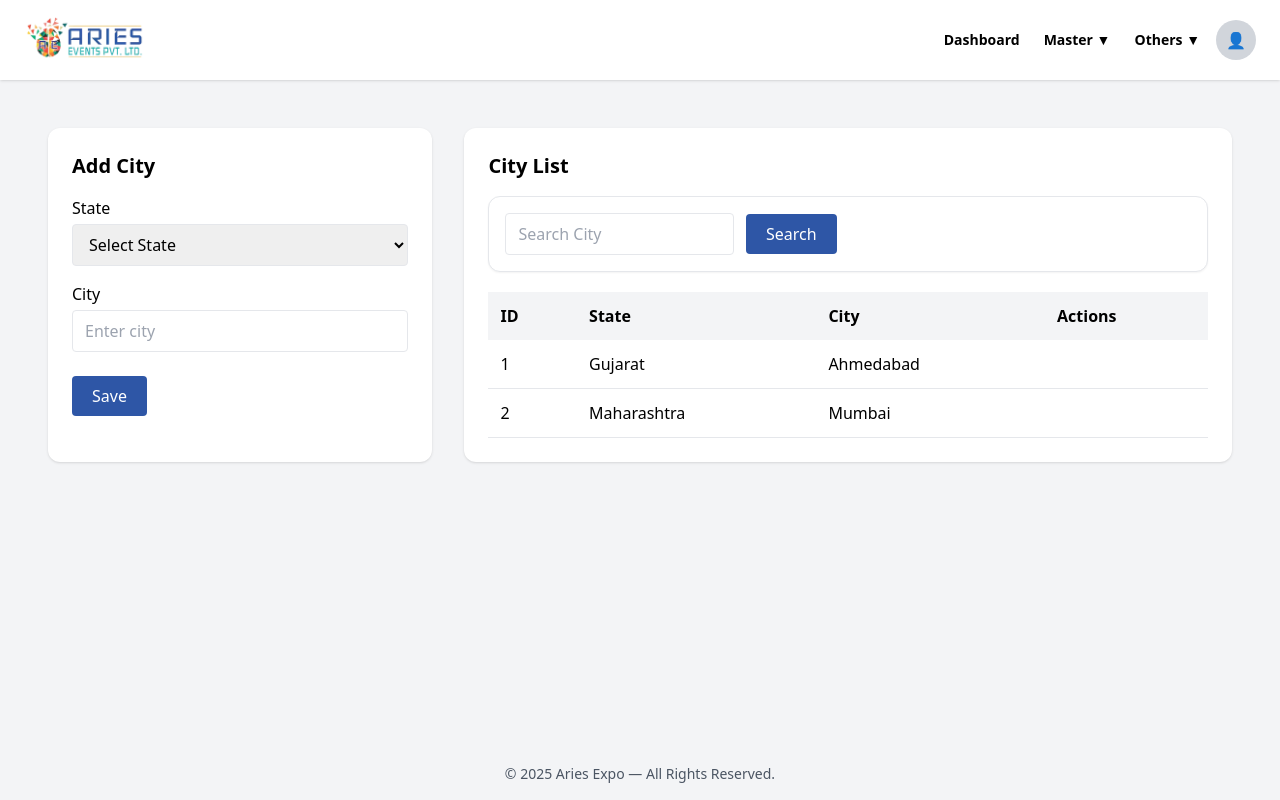
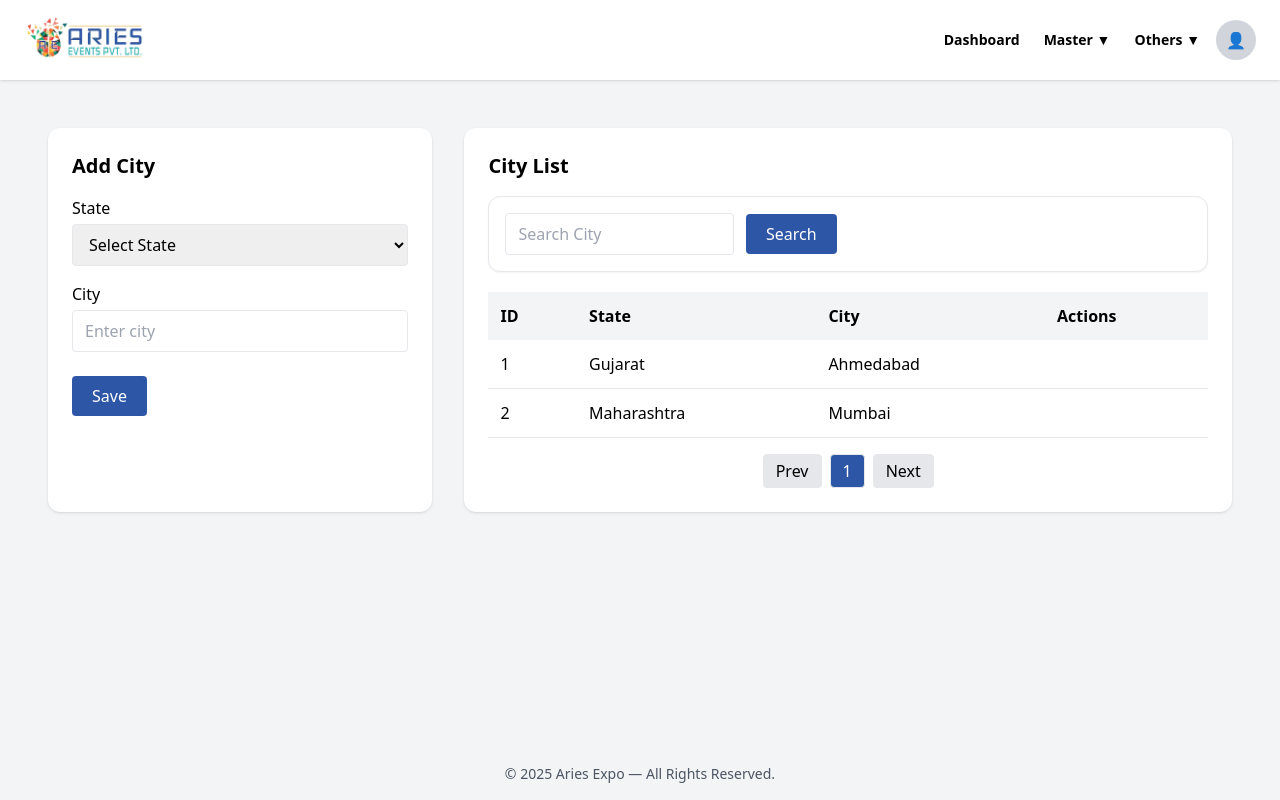
Before and after one commit to ApolloDev03/aries_expo, a React (Vite) app: page /admin/city in a window 1280 px wide. Built offline with nearby package versions, Linux system fonts and the light colour scheme; some icons are missing.

Commit message:
pagination in the city master

```diff
--- a/src/pages/city/CityList.tsx
+++ b/src/pages/city/CityList.tsx
@@ -60,6 +60,23 @@ export default function CityMaster() {
   const filteredCities = cities.filter((item) =>
     item.city.toLowerCase().includes(searchCity.toLowerCase())
   );
+
+  // Pagination
+  const [currentPage, setCurrentPage] = useState(1);
+  const recordsPerPage = 10;
+
+  const indexOfLastRecord = currentPage * recordsPerPage;
+  const indexOfFirstRecord = indexOfLastRecord - recordsPerPage;
+
+  // slice only 10 records for current page
+  const currentRecords = filteredCities.slice(indexOfFirstRecord, indexOfLastRecord);
+
+  // total pages
+  const totalPages = Math.ceil(filteredCities.length / recordsPerPage);
+
+  const handlePageChange = (page: number) => {
+    setCurrentPage(page);
+  };
 
   return (
     <div className="flex gap-8 p-6">
@@ -129,7 +146,7 @@ export default function CityMaster() {
           </thead>
 
           <tbody>
-            {filteredCities.map((item) => (
+            {currentRecords.map((item) => (
               <tr key={item.id} className="border-b hover:bg-gray-50">
                 <td className="p-3">{item.id}</td>
                 <td className="p-1">{item.state}</td>
@@ -158,6 +175,50 @@ export default function CityMaster() {
             ))}
           </tbody>
         </table>
+        {/* PAGINATION */}
+        <div className="flex justify-center items-center mt-4 gap-2">
+
+          {/* Prev Button */}
+          <button
+            disabled={currentPage === 1}
+            onClick={() => handlePageChange(currentPage - 1)}
+            className={`px-3 py-1 rounded border ${currentPage === 1 ? "bg-gray-200 cursor-not-allowed" : "bg-white hover:bg-gray-100"
+              }`}
+          >
+            Prev
+          </button>
+
+          {/* Page Numbers */}
+          {[...Array(totalPages)].map((_, index) => {
+            const page = index + 1;
+            return (
+              <button
+                key={page}
+                onClick={() => handlePageChange(page)}
+                className={`px-3 py-1 rounded border ${currentPage === page
+                    ? "bg-[#2e56a6] text-white"
+                    : "bg-white hover:bg-gray-100"
+                  }`}
+              >
+                {page}
+              </button>
+            );
+          })}
+
+          {/* Next Button */}
+          <button
+            disabled={currentPage === totalPages}
+            onClick={() => handlePageChange(currentPage + 1)}
+            className={`px-3 py-1 rounded border ${currentPage === totalPages
+                ? "bg-gray-200 cursor-not-allowed"
+                : "bg-white hover:bg-gray-100"
+              }`}
+          >
+            Next
+          </button>
+
+        </div>
+
         {/* EDIT MODAL */}
         {isEditOpen && (
           <div className="fixed inset-0 bg-black bg-opacity-40 flex items-center justify-center">
```
